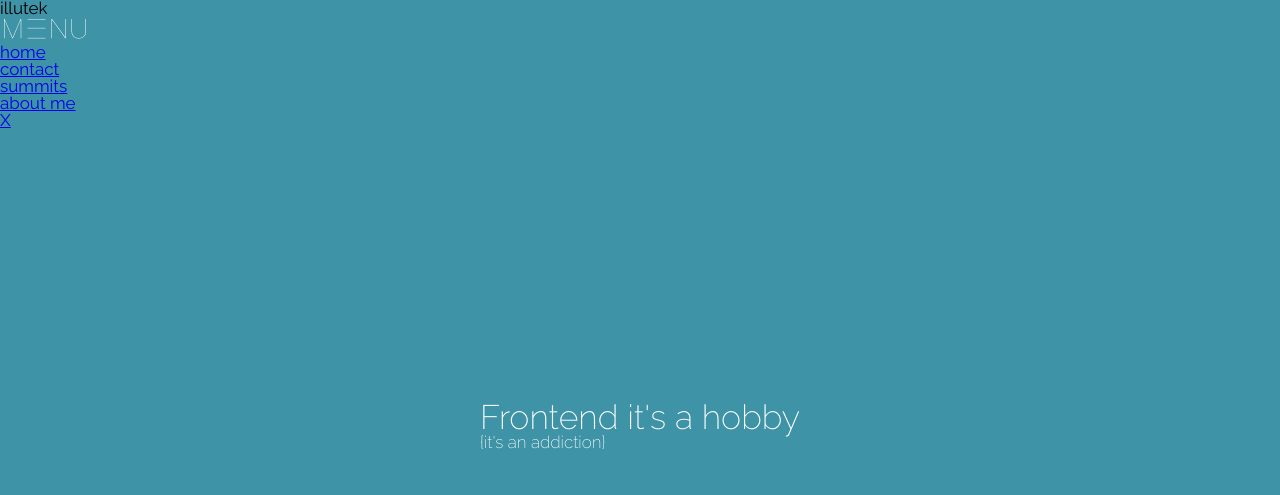
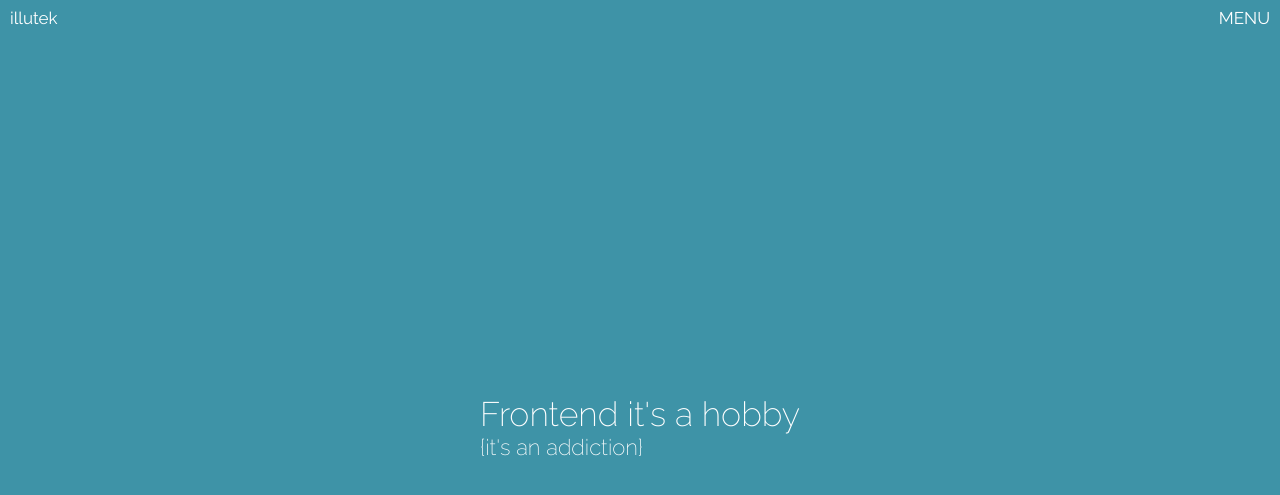
Before and after one commit to illutek/new_portfolio, a PHP site: page / in a window 1280 px wide. Shown: the top 495 px of the page. Run offline with PHP 8.4, Linux system fonts and the light colour scheme; style sheets or scripts are compiled from the project's sources; some libraries are stand-ins or nearby versions.

Commit message:
einde 0410

```diff
--- a/src/bower.json
+++ b/src/bower.json
@@ -15,6 +15,7 @@
     "tests"
   ],
   "dependencies": {
-    "components-font-awesome": "^4.7.0"
+    "components-font-awesome": "^4.7.0",
+    "jquery": "^3.2.1"
   }
 }
--- a/src/index.php
+++ b/src/index.php
@@ -9,10 +9,14 @@
 <body class="home">
 <div class="container">
   <header>
-    <div class="firm-name-wrap">illutek</div>
+
+    <div class="firm-name-wrap">
+      <div class="firm-name">illutek</div>
+    </div>
+
     <div class="menu-wrap">
       <div class="menu-show-btn">
-        <img src="images/menu-w45.png" alt="menu">
+        MENU
       </div>
       <div class="menu">
         <ul>
@@ -31,4 +35,6 @@
   </section>
 </div>
 </body>
+<script src="bower_components/jquery/dist/jquery.min.js"></script>
+<script src="js/menu.js"></script>
 </html>
--- a/src/js/menu.js
+++ b/src/js/menu.js
@@ -6,14 +6,18 @@
     $('.menu').removeClass('menu-visible');
     $('.menu-show-btn').removeClass('hidden');
 
-        $('.menu-show-btn').click(function(){
+    $('.menu-show-btn').click(function () {
         $('.menu').addClass('menu-visible');
         $('.menu-show-btn').addClass('hidden');
+        $('.firm-name-wrap').addClass('firmname-hide');
+        $('header').addClass('hide-header-grid');
     });
 
-        $('.close-menu-btn').click(function(){
+    $('.close-menu-btn').click(function () {
         $('.menu').removeClass('menu-visible');
         $('.menu-show-btn').removeClass('hidden');
+        $('.firm-name-wrap').removeClass('firmname-hide');
+        $('header').removeClass('hide-header-grid');
     });
 
 });
--- a/src/sass/base/_base.scss
+++ b/src/sass/base/_base.scss
@@ -15,5 +15,13 @@ h1, h2 {
 }
 
 h1 {
-  font-size: 2em;
+  font-size: 1.5em;
+  margin: 5px 0;
+  @include mQueryMin(321px) {
+    font-size: 2em;
+  }
 }
+
+h2 {
+  font-size: 1.3em;
+}
--- a/src/sass/components/_all.scss
+++ b/src/sass/components/_all.scss
@@ -2,4 +2,6 @@
 // @@ COMPONENTS
 // ////////////////////////
 
+@import "firm-name";
 @import "title-section";
+@import "menu";
--- /dev/null
+++ b/src/sass/components/_firm-name.scss
@@ -0,0 +1,17 @@
+//================================
+// @@ ++ FIRM NAME
+//================================
+
+.firm-name-wrap {
+  display: block;
+  &.firmname-hide {
+    display: none;
+    @include mQueryMin(1080px){
+      display: block;
+    }
+  }
+}
+
+.firm-name {
+  color: $main-text;
+}
--- /dev/null
+++ b/src/sass/components/_menu.scss
@@ -0,0 +1,35 @@
+//================================
+// @@ ++ MENU
+//================================
+
+.menu-wrap {
+  justify-self: end;
+}
+
+.menu-show-btn {
+  display: block;
+  color: lighten($main-text, 50%);
+  &.hidden {
+    display: none;
+  }
+}
+.menu {
+  display: none;
+  li {
+    display: inline-block;
+    padding-right: 6px;
+    @include mQueryMin(321px) {
+      padding-right: 17px;
+    }
+    &:last-child {
+      padding-right: 0;
+    }
+    a {
+      text-decoration: none;
+      color: $main-text;
+    }
+  }
+  &.menu-visible {
+    display: block;
+  }
+}
--- a/src/sass/layout/_all.scss
+++ b/src/sass/layout/_all.scss
@@ -2,4 +2,5 @@
 // @@ ++ LAYOUT
 //================================
 
+@import "header";
 @import "home-page";
--- /dev/null
+++ b/src/sass/layout/_header.scss
@@ -0,0 +1,15 @@
+//================================
+// @@ ++ HEADER
+//================================
+
+header {
+  padding: 10px;
+  display: grid;
+  grid-template-columns: 1fr 3fr;
+  &.hide-header-grid {
+    grid-template-columns: 1fr;
+    @include mQueryMin(1080px){
+      grid-template-columns: 1fr 3fr;
+    }
+  }
+}
--- a/src/sass/mixin/_all.scss
+++ b/src/sass/mixin/_all.scss
@@ -1,3 +1,5 @@
 // /////////////////////////
-// @@ FONTFASE
+// @@ MIXIN
 // ////////////////////////
+
+@import "media-query";
--- /dev/null
+++ b/src/sass/mixin/_media-query.scss
@@ -0,0 +1,23 @@
+// ////////////////////
+// @@ MEDIA QUERY
+// ///////////////////
+
+@mixin mQuery($arg...) {
+  @if length($arg) == 1 {
+    @media screen and (max-width: nth($arg, 1)) {
+      @content;
+    }
+  }
+
+  @if length($arg) == 2 {
+    @media screen and (max-width: nth($arg, 1)) and (min-width: nth($arg, 2)) {
+      @content;
+    }
+  }
+}
+
+@mixin mQueryMin($arg...) {
+  @media screen and (min-width: nth($arg, 1)) {
+    @content;
+  }
+}
--- a/src/sass/style.scss
+++ b/src/sass/style.scss
@@ -7,16 +7,17 @@
 @import "../bower_components/components-font-awesome/css/font-awesome.css";
 
 // /////////////////////////
+// @@ MIXIN
+// ////////////////////////
+
+@import "mixin/_all";
+
+// /////////////////////////
 // @@ BASE
 // ////////////////////////
 
 @import "base/_all";
 
-// /////////////////////////
-// @@ MIXIN
-// ////////////////////////
-
-@import "mixin/_all";
 
 // /////////////////////////
 // @@ LAYOUT
```
Lines whose indentation alone changed are shown as unchanged.
